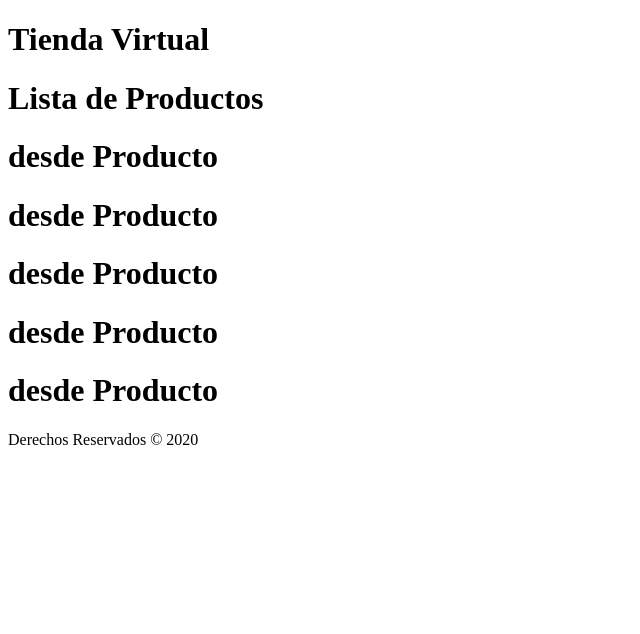
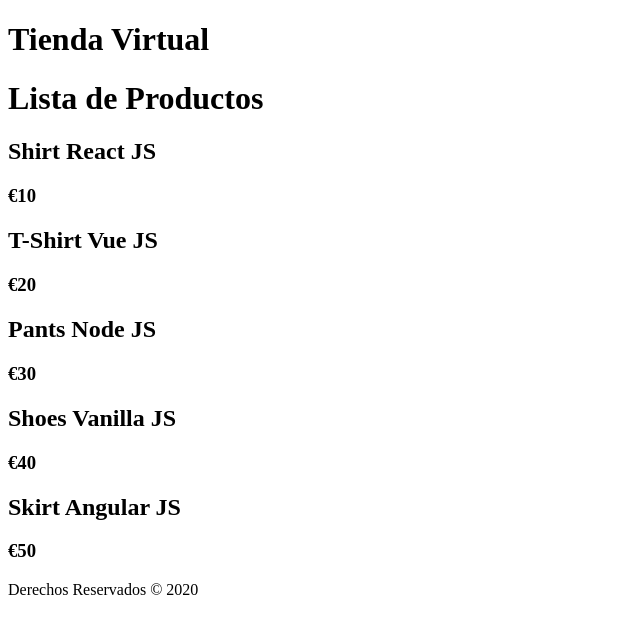
Before and after one commit to robertfox11/ReactBasic, a React (Create React App) app: page / in a window 1280 px wide. Shown: the top 634 px of the page, without its empty margins (0-640 px from the left). Built offline with nearby package versions, Linux system fonts and the light colour scheme.

Commit message:
Look component date

```diff
--- a/src/App.js
+++ b/src/App.js
@@ -12,7 +12,7 @@ function App() {
     { id: 2, name: "T-Shirt Vue JS", price: 20 },
     { id: 3, name: "Pants Node JS", price: 30 },
     { id: 4, name: "Shoes Vanilla JS", price: 40 },
-    { id: 5, name: "Skirt JS", price: 50 },
+    { id: 5, name: "Skirt Angular JS", price: 50 },
   ]);
   return (
     <Fragment>
@@ -20,8 +20,13 @@ function App() {
       {/* mostrar los productos utilizmamos map por que retorna un valor*/}
       <h1>Lista de Productos</h1>
       {products.map((product) => (
-        //Component Product
-        <Product />
+        //Component Product.jsx
+        <Product
+          // lo pasamos como prop los producto que hemos creado en useState
+          //cada componenete debe tener un key que lo haga unico7
+          key={product.id}
+          product={product}
+        />
       ))}
 
       <Footer date={date} />
--- a/src/components/Producto.jsx
+++ b/src/components/Producto.jsx
@@ -1,7 +1,13 @@
 import React from "react";
 
-const Product = () => {
-  return <h1>desde Producto</h1>;
+const Product = ({ product }) => {
+  const { name, price, id } = product;
+  return (
+    <div>
+      <h2>{name}</h2>
+      <h3>€{price}</h3>
+    </div>
+  );
 };
 
 export default Product;
```
